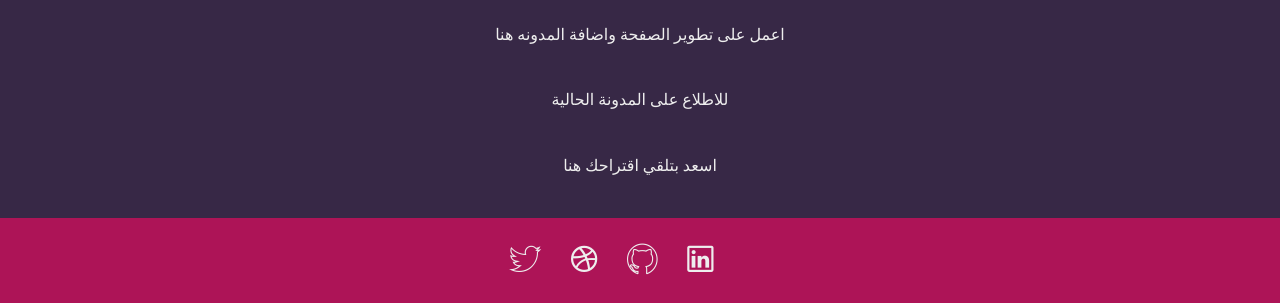
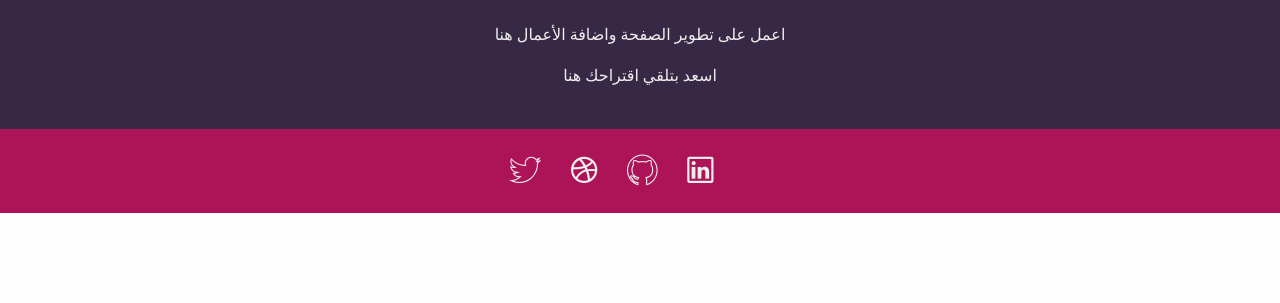
Before and after one commit to ibnHamdan/ibnHamdan.github.io, a plain HTML site: page index.html in a window 1280 px wide. Shown: the part 624-927 px from the top of the page. After the commit the page ends 837 px from the top, so only its background shows below. Drawn offline with Linux system fonts and the light colour scheme; files whose address does not match are found by name; a web font is replaced by a local one.

Commit message:
Updated main area text

```diff
--- a/index.html
+++ b/index.html
@@ -30,7 +30,7 @@
                     </ul>
                     <ul class="dropdown menu">
                         <li class="blog">
-                            <a href="http://specter4g.blogspot.com/" class="blog-href">blog</a>
+                            <a href="#" class="blog-href">blog</a>
                         </li>
                         <li class="link2">
                             <span class="icon">
@@ -77,12 +77,9 @@
                 <div class=" fullWidth alertcontent">
                     <div class="small-5 small-centered columns">
                      <br>
-                    <p>اعمل على تطوير الصفحة واضافة المدونه هنا</p>
-                    <br>
-                    <p><a href="http://specter4g.blogspot.com/">للاطلاع على المدونة الحالية</a></p>
+                    <p>اعمل على تطوير الصفحة واضافة الأعمال هنا</p>
 
-                    <br>
-                    <p><a href="https://github.com/ibnHamdan/ibnHamdan/issues">اسعد بتلقي اقتراحك هنا</a></p>
+                    <p><a href="https://github.com/ibnHamdan/ibnHamdan.github.io/issues">اسعد بتلقي اقتراحك هنا</a></p>
 
                     <br>
 
```
